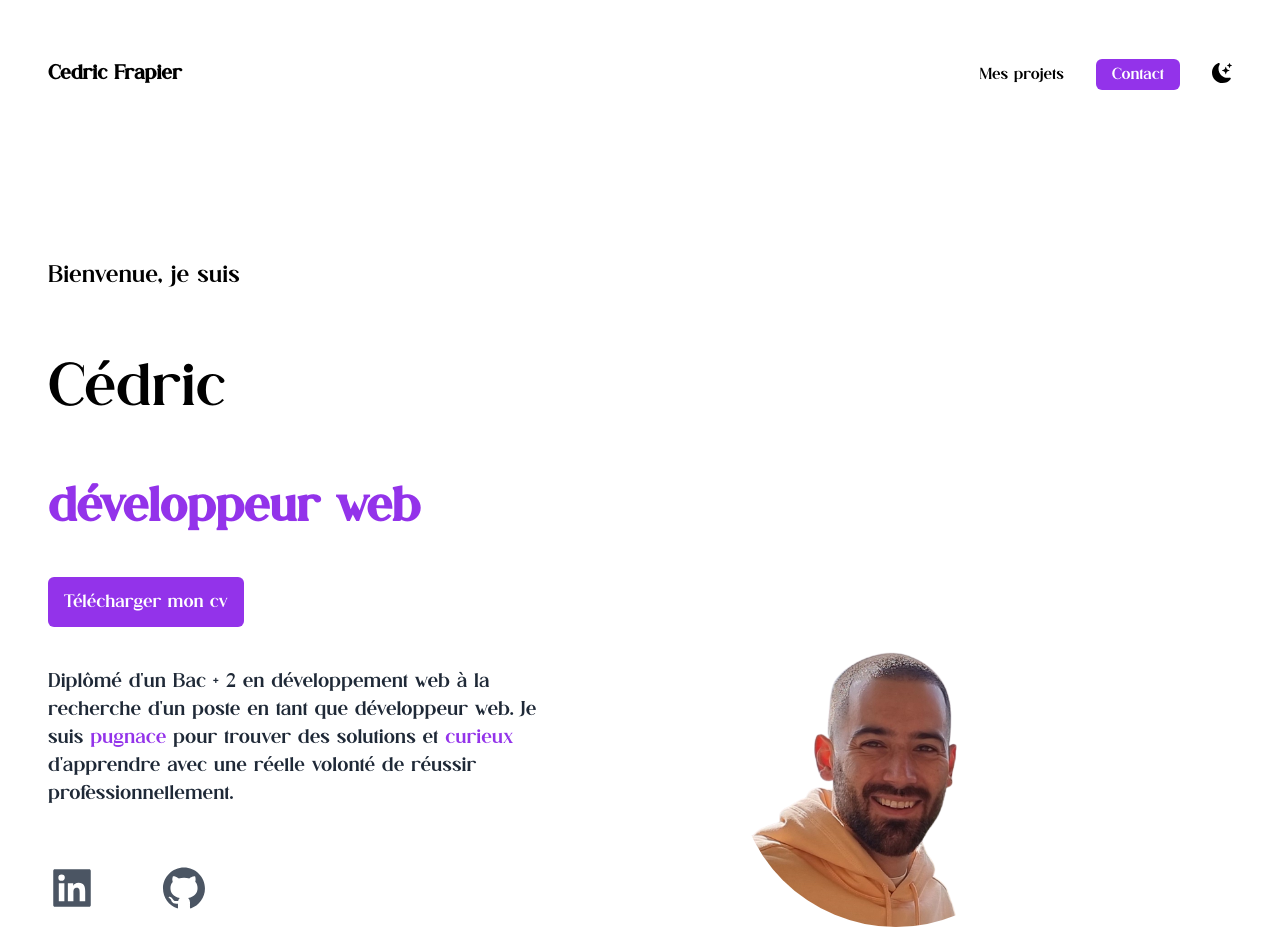
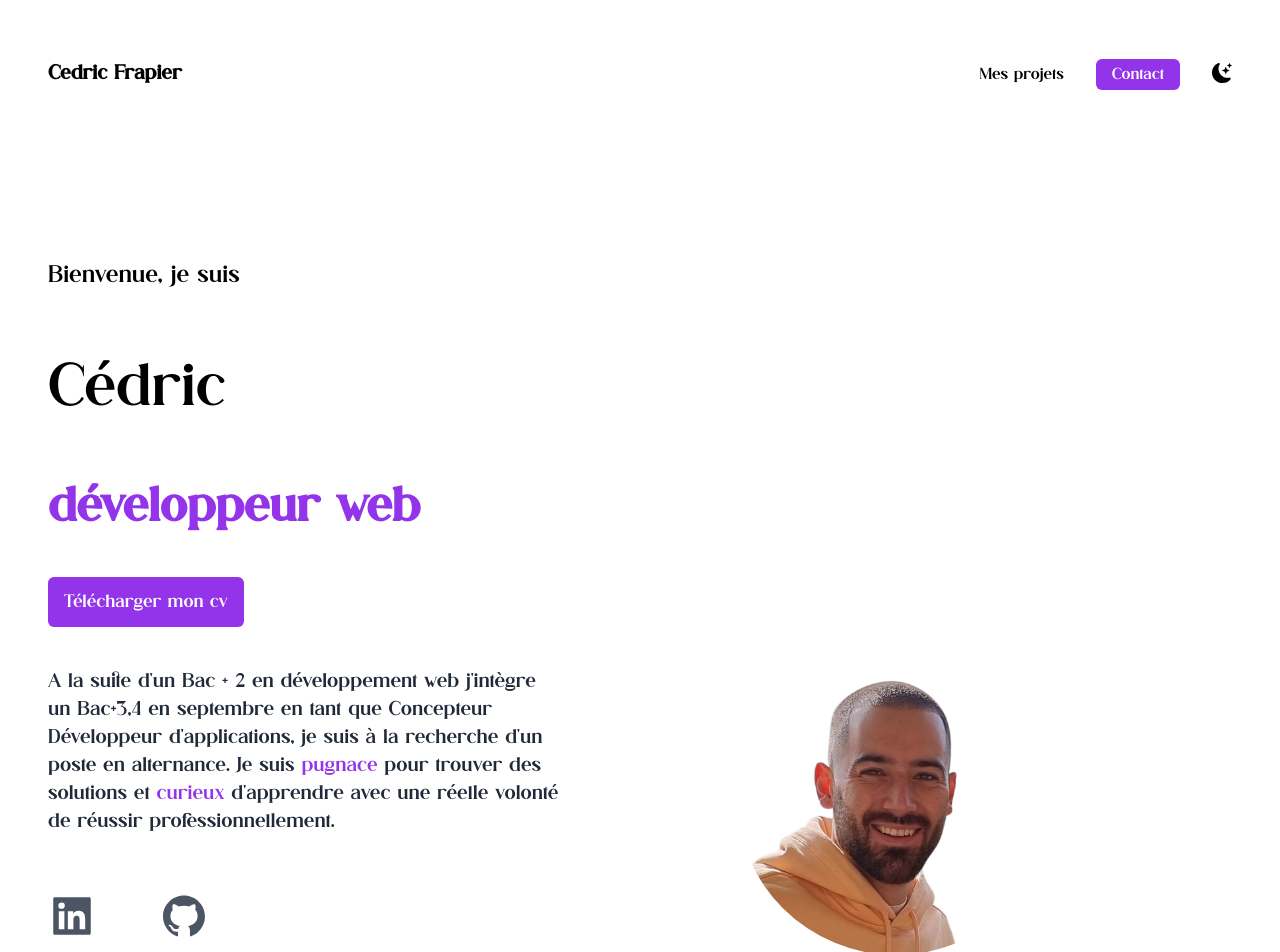
Before and after one commit to cedricfp/React-portofolio, a Next.js app: page / in a window 1280 px wide. Shown: the top 952 px of the page. Built offline with nearby package versions, Linux system fonts and the light colour scheme.

Commit message:
cv a jour

```diff
--- a/pages/index.js
+++ b/pages/index.js
@@ -59,7 +59,7 @@ export default function Home() {
               <div className="my-10 lg:text-left">
                 <a
                   className="text-lg text-center bg-purple-600 text-white p-4 border-none rounded-md hover:scale-110 hover:bg-purple-500 "
-                  href="Cedric-Frapier.pdf"
+                  href="CV_Cedric _Frapier_2itech.pdf"
                   download={"CedricFrapier"}
                 >
                   Télécharger mon cv
@@ -67,8 +67,8 @@ export default function Home() {
               </div>
 
               <p className="text-md pt-3 leading-8 text-gray-800 md:text-xl lg:max-w-lg lg:text-left lg:pb-8 dark:text-white">
-                Diplômé d&#39;un Bac + 2 en développement web à la recherche d&#39;un
-                poste en tant que développeur web. Je suis
+                A la suite d&#39;un Bac + 2 en développement web j&#39;intègre un Bac+3,4 en septembre en tant que Concepteur Développeur d&#39;applications, je suis à la recherche d&#39;un
+                poste en alternance. Je suis
                 <span className="text-purple-600"> pugnace</span> pour trouver
                 des solutions et{" "}
                 <span className="text-purple-600">curieux</span> d&#39;apprendre
```
Also changed, not shown: 1 other file (tests, documents, lock files or other folders).
